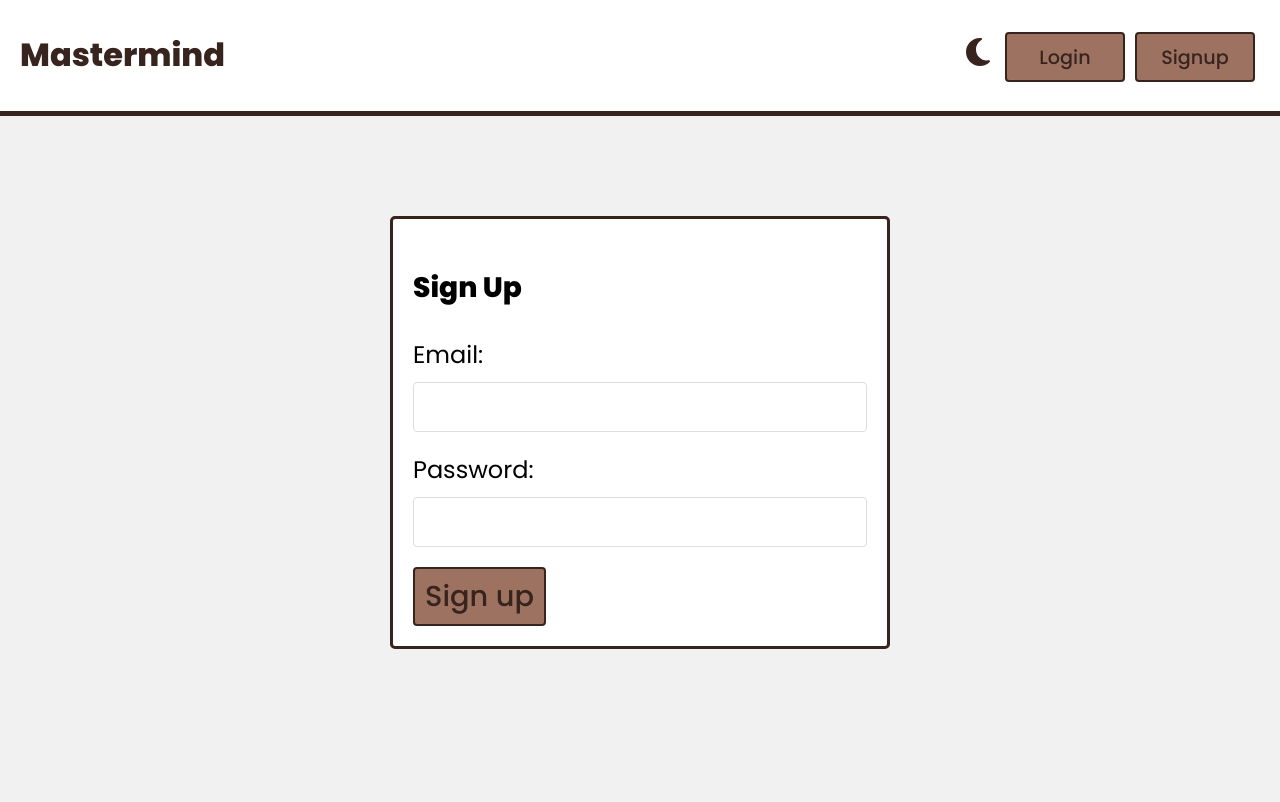
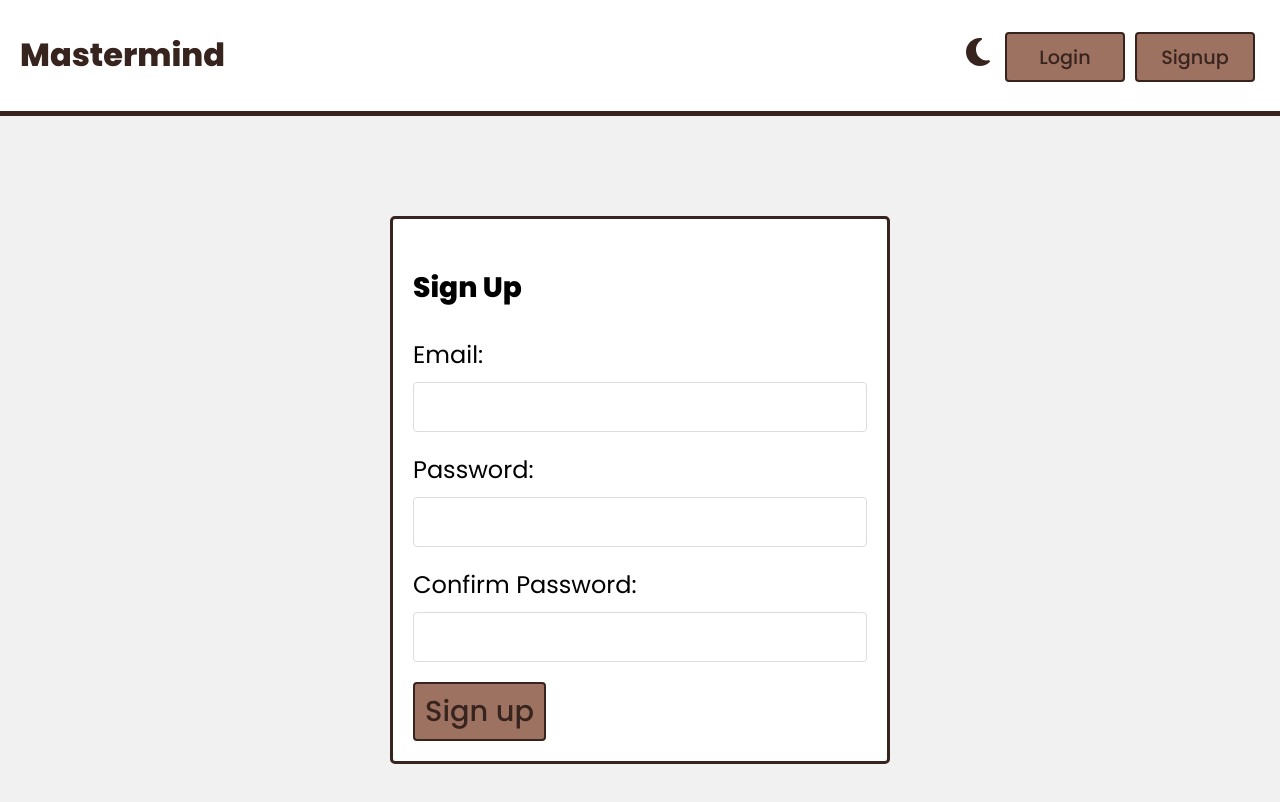
Before and after one commit to carloze11/mastermind, a React (Create React App) app in the folder frontend/: page /signup in a window 1280 px wide. Shown: the top 802 px of the page. Built offline with nearby package versions, Linux system fonts and the light colour scheme.

Commit message:
Added password confirmation on signup

```diff
--- a/frontend/src/hooks/useSignup.jsx
+++ b/frontend/src/hooks/useSignup.jsx
@@ -6,14 +6,14 @@ const useSignUp = () => {
     const [isLoading, setIsLoading] = useState(null);
     const { dispatch } = useAuthContext();
 
-    const signup = async (email, password) => {
+    const signup = async (email, password, confirmPassword) => {
         setIsLoading(true);
         setError(null);
 
         const response = await fetch("/user/signup", {
             method: "POST",
             headers: { "Content-Type": "application/json" },
-            body: JSON.stringify({ email, password }),
+            body: JSON.stringify({ email, password, confirmPassword }),
         });
 
         const json = await response.json();
--- a/frontend/src/index.css
+++ b/frontend/src/index.css
@@ -528,7 +528,7 @@ header .btn a {
     background: var(--darkmode);
     border-color: var(--wood);
     border: 3px solid var(--wood);
-    color: var(--primary);
+    color: var(--wood);
 }
 
 .dark-mode .input:focus {
--- a/frontend/src/pages/Signup.jsx
+++ b/frontend/src/pages/Signup.jsx
@@ -4,11 +4,12 @@ import useSignup from "../hooks/useSignup";
 const Signup = () => {
     const [email, setEmail] = useState("");
     const [password, setPassword] = useState("");
+    const [confirmPassword, setConfirmPassword] = useState("");
     const { signup, error, isLoading } = useSignup();
 
     const handleSubmit = async (e) => {
         e.preventDefault();
-        await signup(email, password);
+        await signup(email, password, confirmPassword);
     };
 
     return (
@@ -29,6 +30,13 @@ const Signup = () => {
                 value={password}
                 className="input"
             />
+            <label>Confirm Password:</label>
+            <input
+                type="password"
+                onChange={(e) => setConfirmPassword(e.target.value)}
+                value={confirmPassword}
+                className="input"
+            />
             {/* disabled btn to prevent resubmit */}
             <button className="btn" disabled={isLoading}>
                 Sign up
```
